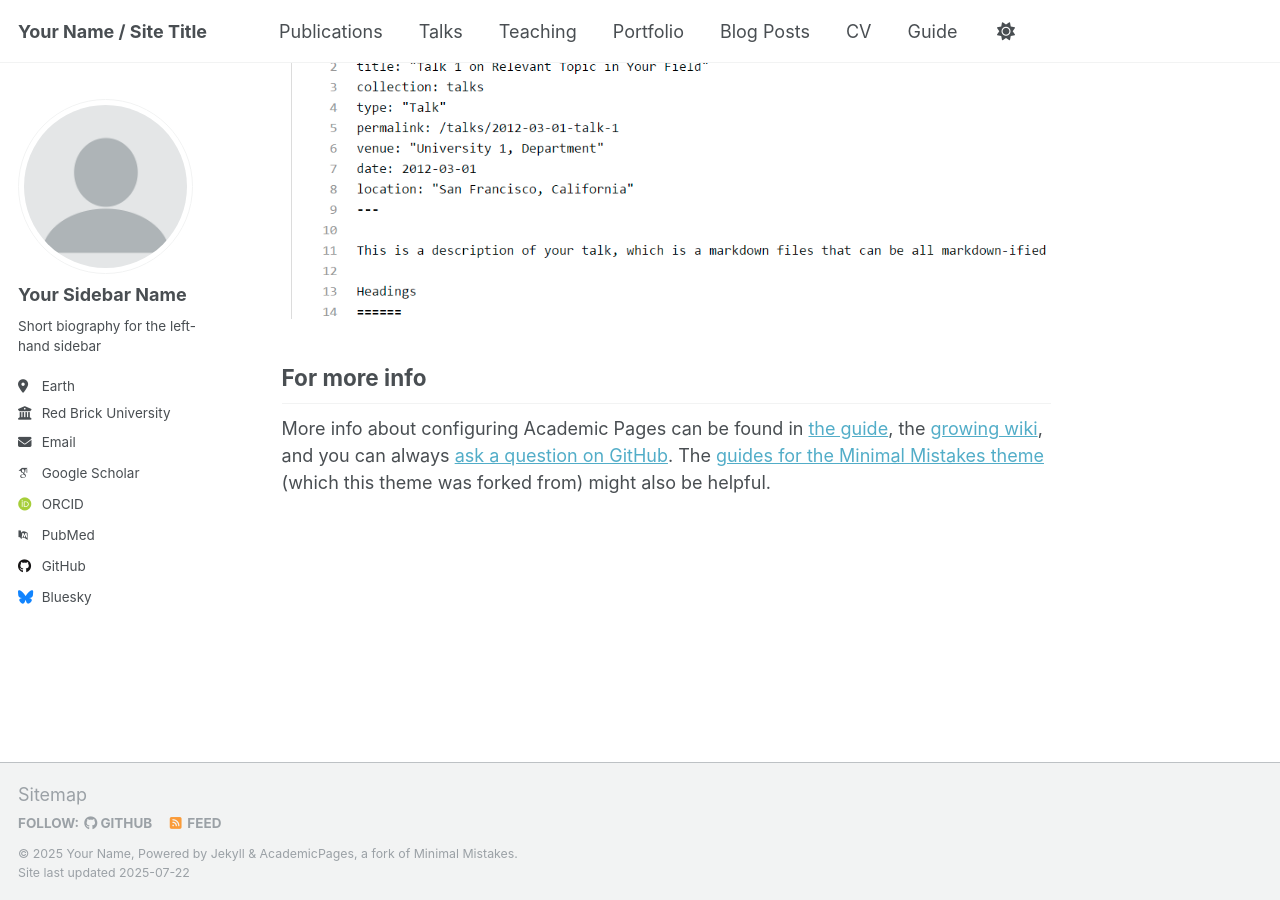
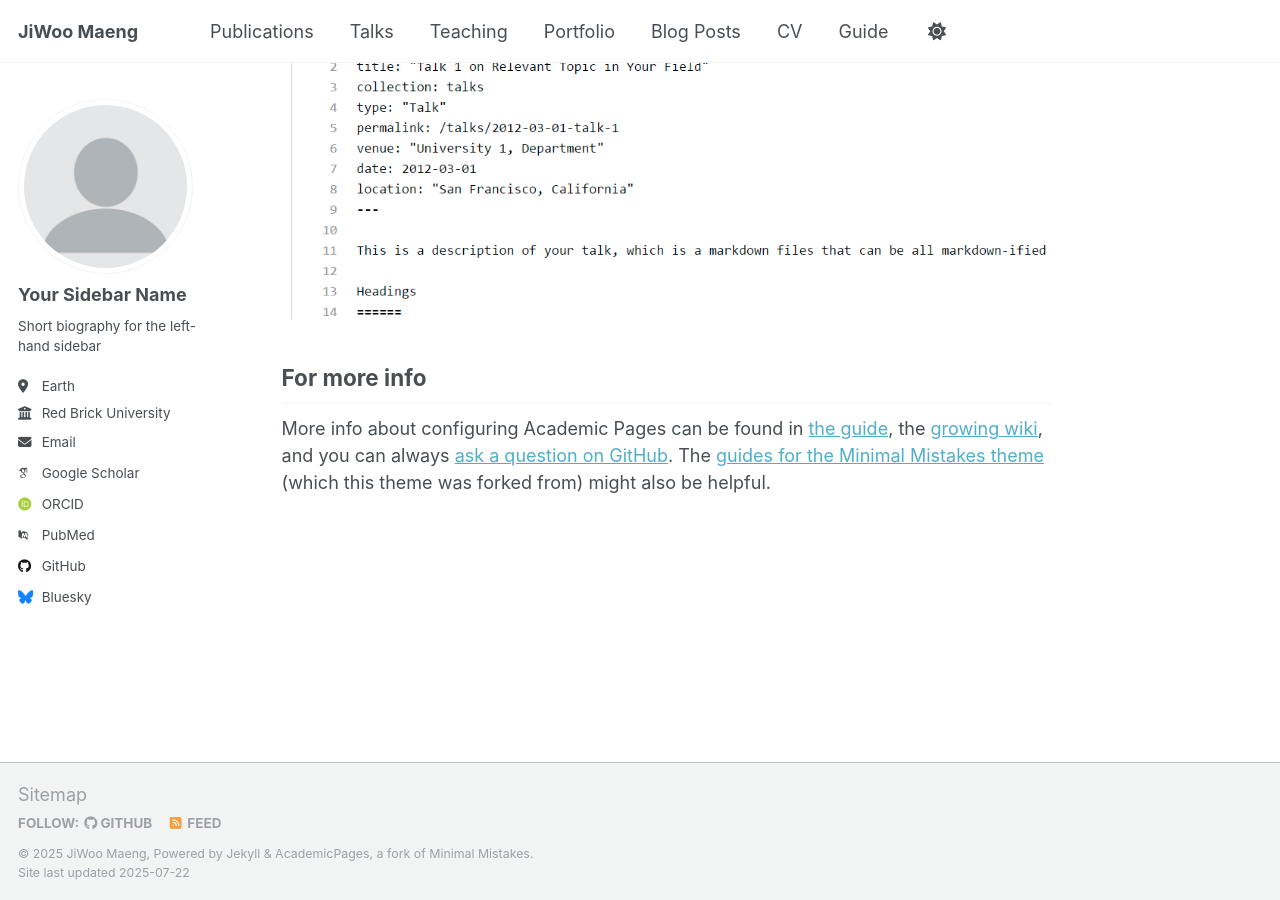
Before and after one commit to JiWoo-M02/JiWoo-M02.github.io, a Jekyll site: the page built from _pages/about.md, in a window 1280 px wide and 900 px high, scrolled down 2880 px. Built offline with Jekyll 4.4.1, drawn with Linux system fonts in a browser that asks for light colours; some web fonts are replaced; a script that is not in the unit is left out.

Commit message:
Update _config.yml

```diff
--- a/_config.yml
+++ b/_config.yml
@@ -9,10 +9,10 @@
 # Basic Site Settings
 locale                   : "en-US"
 site_theme               : "default"
-title                    : "Your Name / Site Title"
+title                    : "JiWoo Maeng"
 title_separator          : "-"
-name                     : &name "Your Name"
-description              : &description "personal description"
+name                     : &name "JiWoo Maeng"
+description              : &description "I major in System Control Engineering and Minor in Data Software. I have interest in AI. :)"
 url                      : https://academicpages.github.io # the base hostname & protocol for your site e.g. "https://[your GitHub username].github.io" or if you already have some other page hosted on Github then use "https://[your GitHub username].github.io/[Your Repo Name]"
 baseurl                  : "" # the subpath of your site, e.g. "/blog"
 repository               : "academicpages/academicpages.github.io"
@@ -69,7 +69,6 @@ author:
   steam            : # Username
   telegram         : # URL
   tumblr           : # Username
-  twitter          : # Username for X / Twitter
   vine             : # Username
   weibo            : # Username
   wikipedia        : # Username
```
